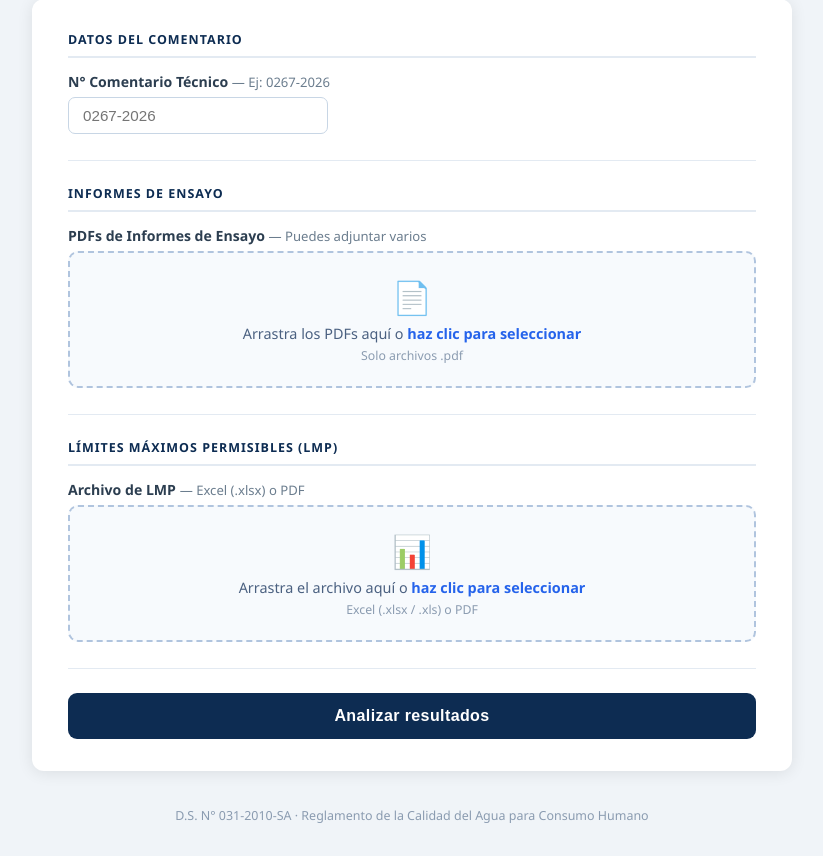
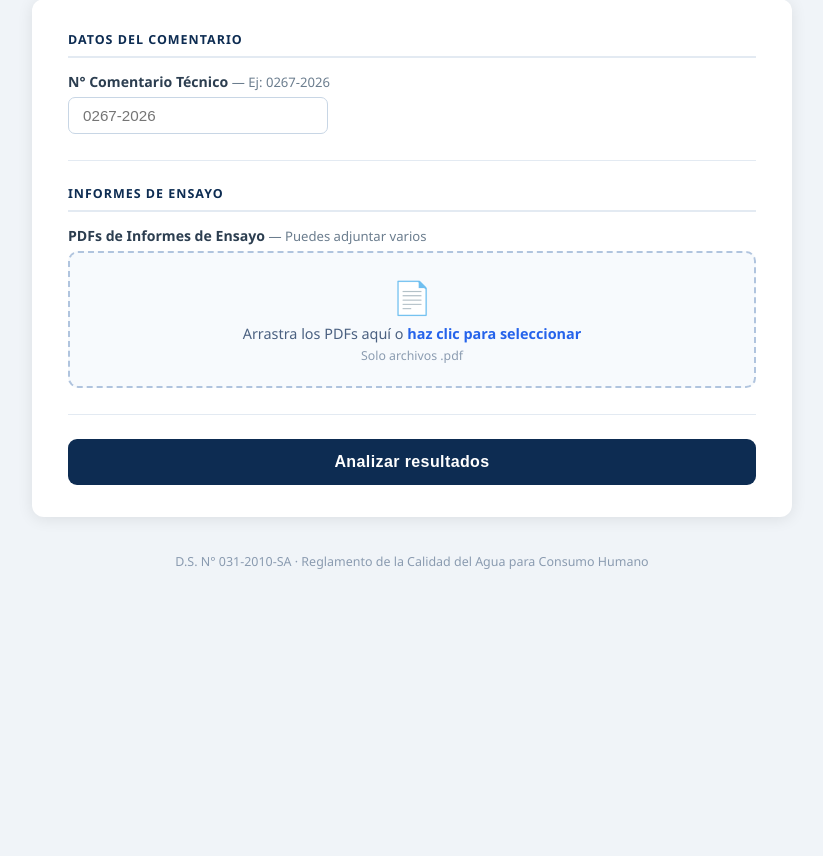
Before and after one commit to 9702-07/Comentarios-t-cnicos, a Flask app: page / in a window 1280 px wide. Shown: the part 161-1017 px from the top of the page, without its empty margins (228-1051 px from the left). After the commit the page ends 730 px from the top, so only its background shows below. Run offline with Flask 3, Linux system fonts and the light colour scheme; parts of the project's set-up code (start-up, migrations or seed data) failed here and were passed over.

Commit message:
LMP fijo desde DECRETOS.xlsx + conclusion editable
- El usuario ya no necesita adjuntar el Excel en cada uso.
  El servidor carga DECRETOS.xlsx automaticamente (166 entradas).
  Para actualizar los limites: editar el archivo y hacer git push.
- La conclusion se muestra como textarea editable en el paso 2,
  precargada con el texto generado automaticamente segun conformidad.
  El texto editado por el usuario se escribe tal cual en el Word.

Co-Authored-By: Claude Opus 4.8 <noreply@anthropic.com>

```diff
--- a/app.py
+++ b/app.py
@@ -5,13 +5,14 @@ Servidor web para generación de Comentarios Técnicos – Pacific Control SAC.
 Ejecutar: python app.py  →  abrir http://localhost:5002
 
 Flujo en dos pasos:
-  1) POST /analizar  → extrae los PDFs, evalúa contra los LMP y devuelve la tabla
-                       (JSON) para que el usuario la revise y corrija en pantalla.
-  2) POST /generar   → recibe la tabla ya corregida por el usuario (JSON) y genera
-                       el Word con exactamente esos valores.
+  1) POST /analizar  → extrae los PDFs, evalúa contra DECRETOS.xlsx (fijo en el
+                       servidor) y devuelve la tabla (JSON) para que el usuario
+                       la revise y corrija en pantalla, incluyendo la conclusión.
+  2) POST /generar   → recibe la tabla y la conclusión ya corregidas por el
+                       usuario (JSON) y genera el Word con exactamente esos valores.
 """
 
-import os, io, uuid, base64, shutil, importlib, sys
+import os, io, uuid, base64, shutil, sys
 from flask import Flask, request, render_template, jsonify
 
 app = Flask(__name__)
@@ -46,12 +47,8 @@ def analizar():
             return jsonify({'error': 'Ingresa el N° del Comentario Técnico.'}), 400
 
         pdfs_files = request.files.getlist('pdfs')
-        lmp_file   = request.files.get('lmp')
-
         if not pdfs_files or all(f.filename == '' for f in pdfs_files):
             return jsonify({'error': 'Adjunta al menos un PDF de Informe de Ensayo.'}), 400
-        if not lmp_file or lmp_file.filename == '':
-            return jsonify({'error': 'Adjunta el archivo de LMP (Excel o PDF).'}), 400
 
         # ── Directorio temporal por request ──────────────────────────────────
         tmp = os.path.join(OUTPUT_DIR, uuid.uuid4().hex)
@@ -59,6 +56,10 @@ def analizar():
 
         try:
             gen = _cargar_generar()
+
+            # Verificar que el archivo de LMP existe en el servidor
+            if not os.path.isfile(gen.LMP_PATH):
+                return jsonify({'error': 'No se encontró DECRETOS.xlsx en el servidor.'}), 500
 
             # Guardar PDFs
             pdf_paths = []
@@ -71,11 +72,6 @@ def analizar():
             if not pdf_paths:
                 return jsonify({'error': 'Los archivos adjuntados no son PDFs válidos.'}), 400
 
-            # Guardar LMP
-            lmp_ext  = os.path.splitext(lmp_file.filename)[1].lower()
-            lmp_path = os.path.join(tmp, f'lmp{lmp_ext}')
-            lmp_file.save(lmp_path)
-
             # ── Extraer informes ──────────────────────────────────────────────
             informes = []
             log = []
@@ -85,14 +81,14 @@ def analizar():
                 micro = ' [microbiológicos]' if inf['tiene_micro'] else ''
                 log.append(f"N° {inf['numero']} — {len(inf['resultados'])} parámetros{micro}")
 
-            # ── Cargar LMP y construir tabla evaluada (sin generar el Word) ────
-            lmp   = gen.cargar_lmp(lmp_path)
+            # ── Cargar LMP desde DECRETOS.xlsx (fijo en el servidor) ──────────
+            lmp   = gen.cargar_lmp(gen.LMP_PATH)
             datos = gen.construir_datos(numero, informes, lmp)
 
-            # ── Respuesta: la tabla para que el usuario la revise ─────────────
+            # ── Respuesta: tabla + conclusión para que el usuario las revise ──
             return jsonify({
                 'ok':            True,
-                'datos':         datos,          # numero, encabezado, numeros, tiene_micro, filas, sin_lmp
+                'datos':         datos,
                 'log':           log,
                 'lmp_count':     len(lmp),
                 'total_params':  len(datos['filas']),
@@ -107,7 +103,7 @@ def analizar():
 
 
 # ═══════════════════════════════════════════════════════════════════════════════
-# PASO 2 — Generar: recibir la tabla ya corregida y producir el Word
+# PASO 2 — Generar: recibir tabla + conclusión corregidas y producir el Word
 # ═══════════════════════════════════════════════════════════════════════════════
 @app.route('/generar', methods=['POST'])
 def generar():
@@ -125,10 +121,6 @@ def generar():
         numero     = str(datos['numero']).strip()
         nombre_doc = f'Comentario Técnico N° {numero}.docx'
 
-        # Generar el Word en memoria y devolverlo en la MISMA respuesta (base64).
-        # Así la descarga no depende de un archivo guardado en /tmp entre dos
-        # peticiones distintas, algo poco fiable en serverless (Vercel) porque
-        # cada petición puede atenderla una instancia diferente.
         buf = io.BytesIO()
         no_conformes = gen.generar_word_desde_datos(datos, buf)
 
--- a/templates/index.html
+++ b/templates/index.html
@@ -276,6 +276,23 @@
     }
     .btn-secundario:hover { background: #dfeaff; }
 
+    /* ── Conclusión editable ── */
+    .conclusion-section { margin-top: 6px; }
+    .conclusion-section label {
+      font-size: .82rem; font-weight: 700; color: #0d2c52;
+      text-transform: uppercase; letter-spacing: .8px; margin-bottom: 6px;
+    }
+    #conclusion-texto {
+      width: 100%; min-height: 100px; padding: 10px 12px;
+      border: 1.5px solid #c8d6e5; border-radius: 7px;
+      font-size: .88rem; font-family: inherit; color: #1a2b3c;
+      line-height: 1.55; resize: vertical; transition: border-color .2s;
+    }
+    #conclusion-texto:focus { outline: none; border-color: #2563eb; }
+    .conclusion-hint {
+      font-size: .77rem; color: #8a9bb0; margin-top: 5px;
+    }
+
     .review-actions { display: flex; align-items: center; gap: 12px; flex-wrap: wrap; }
     .review-actions .btn-primario { flex: 1; min-width: 280px; }
     .btn-link {
@@ -354,22 +371,6 @@
 
       <hr class="divider">
 
-      <div class="field-group">
-        <p class="section-title">Límites Máximos Permisibles (LMP)</p>
-        <label>Archivo de LMP <span>— Excel (.xlsx) o PDF</span></label>
-        <div class="drop-zone" id="drop-lmp">
-          <input type="file" name="lmp" id="input-lmp" accept=".xlsx,.xls,.pdf">
-          <div class="icon">📊</div>
-          <div class="drop-label">
-            Arrastra el archivo aquí o <strong>haz clic para seleccionar</strong>
-          </div>
-          <div class="file-types">Excel (.xlsx / .xls) o PDF</div>
-        </div>
-        <div class="file-list" id="list-lmp"></div>
-      </div>
-
-      <hr class="divider">
-
       <button type="submit" id="btn-generar">
         <span id="btn-text">Analizar resultados</span>
         <div class="spinner" id="spinner"></div>
@@ -410,6 +411,15 @@
     </div>
 
     <button type="button" id="btn-agregar" class="btn-secundario">+ Agregar parámetro</button>
+
+    <hr class="divider">
+
+    <!-- Conclusión editable -->
+    <div class="conclusion-section">
+      <label for="conclusion-texto">Conclusión</label>
+      <textarea id="conclusion-texto" spellcheck="true"></textarea>
+      <p class="conclusion-hint">El texto se genera automáticamente según la conformidad. Puedes editarlo antes de generar el Word.</p>
+    </div>
 
     <hr class="divider">
 
@@ -611,7 +621,7 @@
     const d = data.datos;
     const logItems = (data.log || []).map(l => `<li>${esc(l)}</li>`).join('');
     const sinLmp = (d.sin_lmp && d.sin_lmp.length)
-      ? `<div class="warn-list"><b>⚠ Sin LMP en el archivo (${d.sin_lmp.length}) — revisa el límite a mano:</b>
+      ? `<div class="warn-list"><b>⚠ Sin LMP en DECRETOS.xlsx (${d.sin_lmp.length}) — revisa el límite a mano:</b>
            ${d.sin_lmp.map(esc).join(', ')}</div>`
       : '';
     document.getElementById('review-info').innerHTML =
@@ -621,6 +631,9 @@
     tbody.innerHTML = '';
     (d.filas || []).forEach(f => tbody.appendChild(crearFila(f, false)));
     actualizarResumen();
+
+    // Poblar conclusión editable con el texto generado automáticamente
+    document.getElementById('conclusion-texto').value = d.conclusion || '';
   }
 
   function recolectarFilas() {
@@ -733,7 +746,6 @@
   }
 
   setupDropZone('drop-pdfs', 'input-pdfs', 'list-pdfs', true);
-  setupDropZone('drop-lmp',  'input-lmp',  'list-lmp',  false);
 
   // ════════════════════════════════════════════════════════════════════════════
   // PASO 1 → Analizar
@@ -790,7 +802,8 @@
     clearFlash();
     if (!datosActuales) { showError('Primero analiza los informes.'); return; }
 
-    datosActuales.filas = recolectarFilas();
+    datosActuales.filas      = recolectarFilas();
+    datosActuales.conclusion = document.getElementById('conclusion-texto').value.trim();
     if (datosActuales.filas.length === 0) {
       showError('No hay parámetros en la tabla. Agrega al menos uno.');
       return;
```
Also changed, not shown: generar.py (+24 -12 lines).
